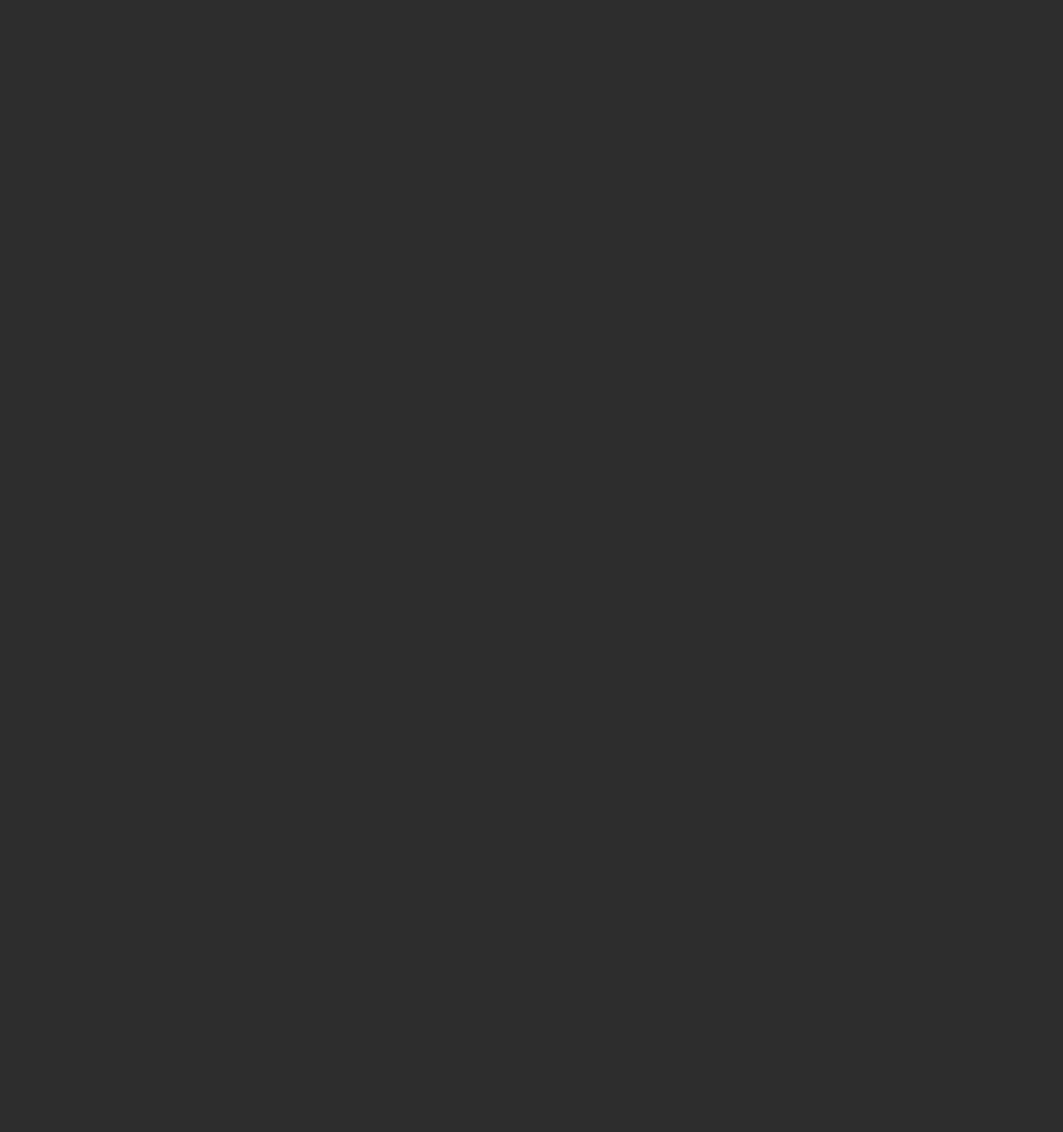
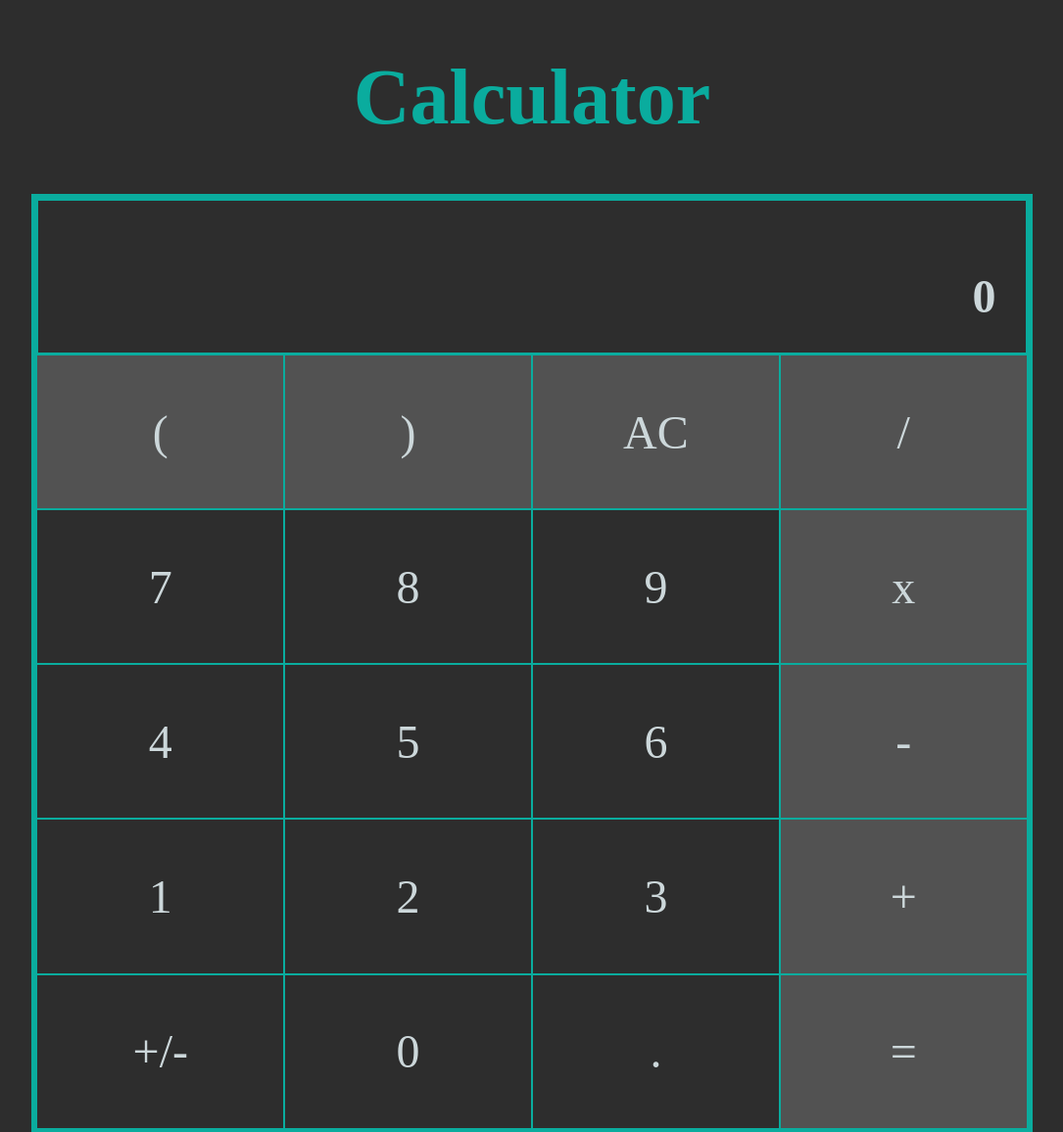
Before and after one commit to LoganF50/calculator, a plain HTML site: page index.html in a window 1280 px wide. Shown: the top 1156 px of the page at 98% size, without its empty margins (97-1182 px from the left). Before the commit the page ends 800 px from the top, so only its background shows below. Drawn offline with Linux system fonts and the light colour scheme.

Commit message:
finish html/css

```diff
--- a/index.html
+++ b/index.html
@@ -8,6 +8,45 @@
   <title></title>
 </head>
 <body>
+  <h1 class="header">Calculator</h1>
+  <div class="calc-container">
+    <div class="calc-results-display">
+      <div id="display-input" class="calc-results-display-input"></div>
+      <div id="display-answer" class="calc-results-display-answer">0</div>
+    </div>
+    <div class="calc-buttons">
+      <div class="calc-buttons-row">
+        <div id="btn-open-parenthesis" class="calc-buttons-row-btn">(</div>
+        <div id="btn-close-parenthesis" class="calc-buttons-row-btn">)</div>
+        <div id="btn-all-clear" class="calc-buttons-row-btn">AC</div>
+        <div id="btn-divide" class="calc-buttons-row-btn">/</div>
+      </div>
+      <div class="calc-buttons-row">
+        <div id="btn-7" class="calc-buttons-row-btn mod-numpad">7</div>
+        <div id="btn-8" class="calc-buttons-row-btn mod-numpad">8</div>
+        <div id="btn-9" class="calc-buttons-row-btn mod-numpad">9</div>
+        <div id="btn-multiply" class="calc-buttons-row-btn">x</div>
+      </div>
+      <div class="calc-buttons-row">
+        <div id="btn-4" class="calc-buttons-row-btn mod-numpad">4</div>
+        <div id="btn-5" class="calc-buttons-row-btn mod-numpad">5</div>
+        <div id="btn-6" class="calc-buttons-row-btn mod-numpad">6</div>
+        <div id="btn-subtract" class="calc-buttons-row-btn">-</div>
+      </div>
+      <div class="calc-buttons-row">
+        <div id="btn-1" class="calc-buttons-row-btn mod-numpad">1</div>
+        <div id="btn-2" class="calc-buttons-row-btn mod-numpad">2</div>
+        <div id="btn-3" class="calc-buttons-row-btn mod-numpad">3</div>
+        <div id="btn-add" class="calc-buttons-row-btn">+</div>
+      </div>
+      <div class="calc-buttons-row">
+        <div id="btn-switch-sign" class="calc-buttons-row-btn mod-numpad">+/-</div>
+        <div id="btn-0" class="calc-buttons-row-btn mod-numpad">0</div>
+        <div id="btn-decimal" class=" calc-buttons-row-btn mod-numpad">.</div>
+        <div id="btn-equals" class="calc-buttons-row-btn">=</div>
+      </div>
+    </div>
+  </div>
   <script src="script.js"></script>
 </body>
 </html>
--- a/main.css
+++ b/main.css
@@ -2,7 +2,67 @@ body {
   --accent-color-main: #0aac9e;
   --accent-color-secondary: #ccd7da;
   --bg-color-main: #2d2d2d;
+  --bg-color-btn: #525252;
+  --bg-color-btn-lighter: #525252;
+  --bg-color-btn-hover: #6e6e6e;
   background-color: var(--bg-color-main);
   color: var(--accent-color-main);
   text-align: center;
 }
+
+.header {
+  font-size: 5.0rem;
+}
+
+.calc-container {
+  font-size: 3.0rem;
+  display: flex;
+  flex-direction: column;
+  max-width: 80%;
+  margin: auto;
+  border: 5px solid var(--accent-color-main);
+  color: var(--accent-color-secondary);
+}
+
+  .calc-results-display {
+    background-color: var(--bg-color-main);
+    padding: 30px;
+    border: 2px solid var(--accent-color-main);
+  }
+
+    .calc-results-display-input {
+      font-size: 2.0rem;
+      text-align: left;
+      min-height: 40px;
+    }
+
+    .calc-results-display-answer {
+      text-align: right;
+      font-weight: bold;
+    }
+
+    .calc-buttons {
+
+    }
+
+      .calc-buttons-row {
+        display: flex;
+        justify-content: space-evenly;
+      }
+
+        .calc-buttons-row-btn {
+          flex-grow: 1;
+          background-color: var(--bg-color-btn-lighter);
+          width: 100%;
+          height: 100%;
+          padding: 5% 0;
+          border: 1px solid var(--accent-color-main);
+        }
+
+        .calc-buttons-row-btn.mod-numpad {
+          background-color: var(--bg-color-main);
+        }
+
+        .calc-buttons-row-btn:hover {
+          background-color: var(--bg-color-btn-hover);
+        }
--- a/script.js
+++ b/script.js
@@ -1,4 +1,5 @@
-function Calculator() {
+class Calculator {
+  constructor() {
     //functions to calculate
     this.methods = {
       '+': (a,b) => a + b,
@@ -6,9 +7,10 @@ function Calculator() {
       '*': (a,b) => a * b,
       '/': (a,b) => (b===0) ? NaN : a / b,
     };
+  }
 
   //calls specific function if exists and both values are numbers
-  this.calculate = function(op,number1,number2) {
+  calculate(op, number1, number2) {
     if(!this.methods[op] || isNaN(number1) || isNaN(number2)) {
       return NaN;
     } else {
@@ -16,6 +18,44 @@ function Calculator() {
     }
   };
 }
+
+//clears all data
+function allClear() {
+  input.innerHTML = '';
+  answer.innerHTML = 0;
+}
+
+//insert number
+function insertNumber(e) {
+  input.innerHTML = input.innerHTML + e.target.innerHTML;
+}
+
+//  DOM ELEMENTS
+//  ------------------------
+const input = document.querySelector('#display-input');
+const answer = document.querySelector('#display-answer');
+
+//  OTHER VARIABLES
+//  ------------------------
+let rawInput = '';
+
+//  EVENTLISTENERS
+//  ------------------------
+document.querySelector('#btn-all-clear').addEventListener('click', allClear);
+for(let num = 0; num <=9; num++) {
+  document.querySelector(`#btn-${num}`).addEventListener('click', insertNumber);
+}
+
+/*
+  #display-input
+  #display-answer
+  -----------------------------------------------------
+  #btn-open-parenthesis #btn-close-parenthesis  #btn-all-clear  #btn-divide
+  #btn-7                #btn-8                  #btn-9          #btn-multiply
+  #btn-4                #btn-5                  #btn-6          #btn-subtract
+  #btn-1                #btn-2                  #btn-3          #btn-add
+  #btn-switch-sign      #btn-0                  #btn-decimal    #btn-equals
+*/
 
 function logTest(msg, expected, actual) {
   if(expected===actual || Object.is(expected, actual)) {
@@ -25,7 +65,7 @@ function logTest(msg, expected, actual) {
   }
 }
 
-
+/*
 //TESTING STARTS HERE
 let calc = new Calculator();
 
@@ -50,3 +90,4 @@ logTest('divide', 3, calc.calculate('/', 6, 2));
 logTest('divide', NaN, calc.calculate('/', 6, 0));
 logTest('divide', 4, calc.calculate('/', 6, 1.5));
 logTest('divide', NaN, calc.calculate('/', 6, 'nasn'));
+*/
```
Lines whose indentation alone changed are shown as unchanged.
